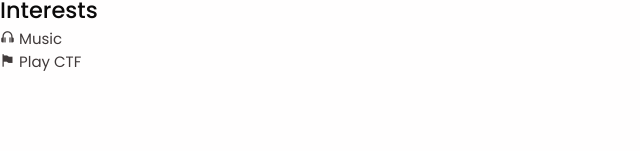
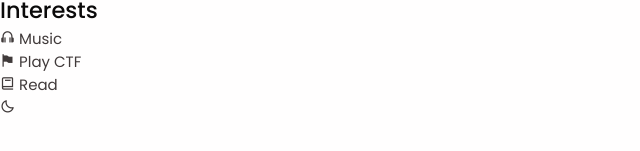
Before and after one commit to iamawanishmaurya/resume, a plain HTML site: page index.html in a window 1280 px wide. Shown: the part 2126-2277 px from the top of the page, 0-640 px from the left. Before the commit the page ends 2247 px from the top, so only its background shows below. Drawn offline with nearby package versions, Linux system fonts and the light colour scheme.

Commit message:
Update index.html

```diff
--- a/index.html
+++ b/index.html
@@ -196,3 +196,9 @@
                             <i class='bx bxs-flag-alt interests__icon'></i>
                             <span class="interests__name">Play CTF</span>
                         </div>
+                        <div class="interests__content">
+                            <i class='bx bx-book interests__icon' ></i>
+                            <span class="interests__name">Read</span>
+                        </div>
+                        <div class="interests__content">
+                            <i class='bx bx-moon interests__icon' ></i>
```
